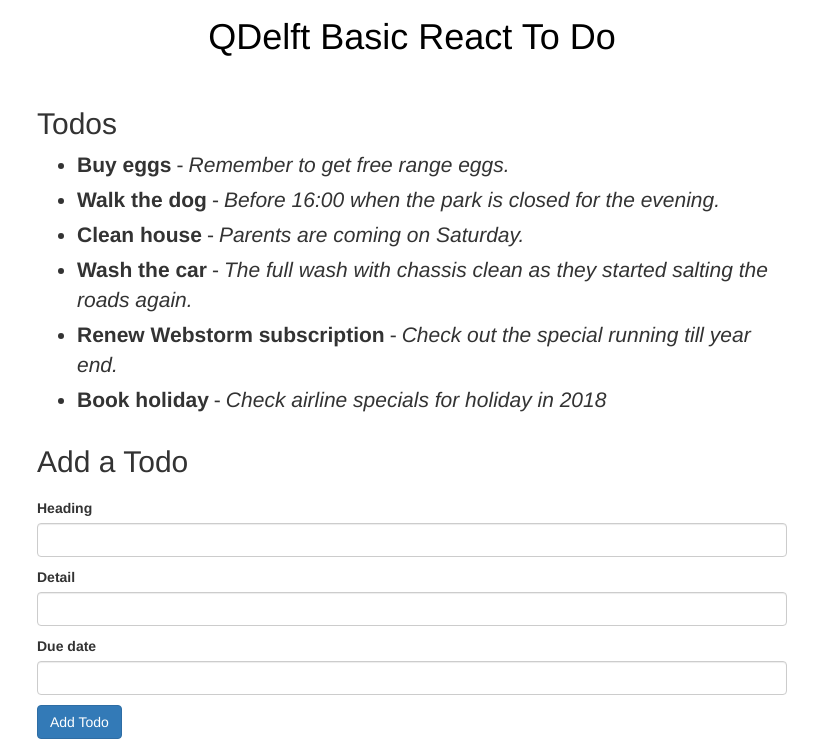
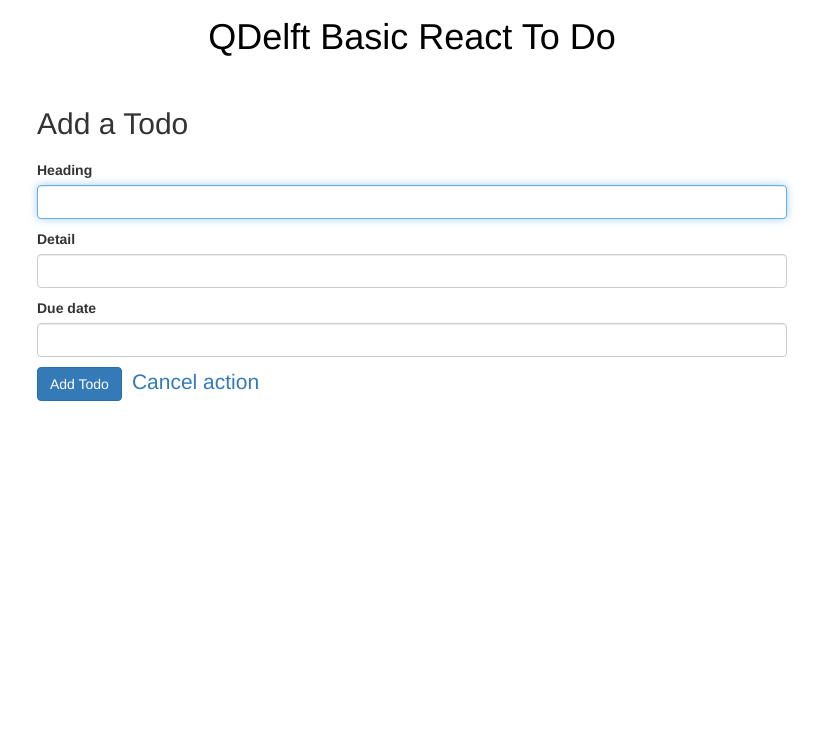
Before and after one commit to Nabeel-Mahmood/react-basics, a React app: page /todos/new in a window 1280 px wide. Shown: the part 103-842 px from the top of the page, without its empty margins (228-1051 px from the left). After the commit the page ends 800 px from the top, so only its background shows below. Built offline with nearby package versions, Linux system fonts and the light colour scheme.

Commit message:
[CHANGE]: Add solution for react router

```diff
--- a/package.json
+++ b/package.json
@@ -9,6 +9,7 @@
     "prop-types": "^15.6.0",
     "react": "^16.2.0",
     "react-dom": "^16.2.0",
+    "react-router-dom": "^4.2.2",
     "react-scripts": "1.0.17"
   },
   "scripts": {
--- a/src/components/App.js
+++ b/src/components/App.js
@@ -3,10 +3,13 @@ import '../../node_modules/bootstrap/dist/css/bootstrap.css';
 import logo from '../QDelft_logo.svg';
 import '../styles/App.css';
 import Todos from './todos/Todos';
+import AddTodo from './todos/AddTodo';
+import { BrowserRouter as Router, Route, Switch, Redirect } from 'react-router-dom';
 
 class App extends Component {
   render() {
     return (
+      <Router>
         <main>
           <div className="App container">
             <header className="App-header">
@@ -15,11 +18,16 @@ class App extends Component {
             </header>
             <div className="row">
               <div className="col-xs-12">
-              <Todos />
+                <Switch>
+                  <Route exact path="/todos" component={Todos} />
+                  <Route path="/todos/new" component={AddTodo} />
+                  <Redirect from="/" to="/todos" />
+                </Switch>
               </div>
             </div>
           </div>
         </main>
+      </Router>
     );
   }
 }
--- /dev/null
+++ b/src/components/todos/AddTodo.js
@@ -0,0 +1,48 @@
+import React, { Component } from 'react';
+import { addTodo } from '../../data/todoDataAsync';
+import EditTodo from './EditTodo';
+
+class Todos extends Component {
+  state = {
+    isSaving: false
+  };
+
+  componentDidMount() {
+    document.title = 'ODelft Basic Todo App | Add Todo';
+  }
+
+  onAddTodoHandler = todo => {
+    const { history } = this.props;
+    this.setState(
+      {
+        isSaving: true
+      },
+      () => {
+        addTodo(todo).then(todos => {
+          this.setState(
+            {
+              todos,
+              isSaving: false
+            },
+            () => {
+              history.push('/push');
+            }
+          );
+        });
+      }
+    );
+  };
+
+  render() {
+    const { isSaving } = this.state;
+    return (
+      <div className="row">
+        <div className="col-xs-offset-2 col-xs-8">
+          <EditTodo onAddTodo={this.onAddTodoHandler} isSaving={isSaving} />
+        </div>
+      </div>
+    );
+  }
+}
+
+export default Todos;
--- a/src/components/todos/EditTodo.js
+++ b/src/components/todos/EditTodo.js
@@ -1,6 +1,7 @@
 import PropTypes from 'prop-types';
 import React, { Component } from 'react';
 import classNames from 'classnames';
+import { NavLink } from 'react-router-dom';
 
 class EditTodo extends Component {
   static propTypes = {
@@ -13,6 +14,10 @@ class EditTodo extends Component {
     detail: '',
     dueDate: ''
   };
+
+  componentDidMount() {
+    this.focusInput.focus();
+  }
 
   componentWillReceiveProps(nextProps) {
     if (!nextProps.isSaving && this.props.isSaving) {
@@ -52,6 +57,9 @@ class EditTodo extends Component {
           <input
             name="heading"
             id="heading"
+            ref={input => {
+              this.focusInput = input;
+            }}
             className="form-control"
             onChange={this.onChangeHandler}
             value={heading}
@@ -78,6 +86,7 @@ class EditTodo extends Component {
           <button aria-busy={isSaving} type="submit" className={buttonClasses}>
             Add Todo
           </button>
+          <NavLink to="/todos">Cancel action</NavLink>
         </form>
       </section>
     );
--- a/src/components/todos/Todos.js
+++ b/src/components/todos/Todos.js
@@ -1,6 +1,6 @@
 import React, { Component } from 'react';
-import { addTodo, getTodos } from '../../data/todoDataAsync';
-import EditTodo from './EditTodo';
+import { NavLink } from 'react-router-dom';
+import { getTodos } from '../../data/todoDataAsync';
 import Todo from './Todo';
 
 class Todos extends Component {
@@ -17,31 +17,23 @@ class Todos extends Component {
         dataLoaded: true
       });
     });
+    document.title = 'ODelft Basic Todo App | Todos';
+    this.heading.focus();
   }
 
-  onAddTodoHandler = todo => {
-    this.setState(
-      {
-        isSaving: true
-      },
-      () => {
-        addTodo(todo).then(todos => {
-          this.setState({
-            todos,
-            isSaving: false
-          });
-        });
-      }
-    );
-  };
-
   render() {
-    const { dataLoaded, isSaving } = this.state;
+    const { dataLoaded } = this.state;
     return (
       <div className="row">
         <div className="col-xs-offset-2 col-xs-8">
           <section>
-            <h2>Todos</h2>
+            <h2
+              tabIndex="-1"
+              ref={heading => {
+                this.heading = heading;
+              }}>
+              Todos
+            </h2>
             {dataLoaded ? (
               <ul>
                 {this.state.todos.map(todo => <Todo key={todo.id} heading={todo.heading} detail={todo.detail} />)}
@@ -49,10 +41,8 @@ class Todos extends Component {
             ) : (
               <p className="loading">Todos loading...</p>
             )}
+            <NavLink to="/todos/new">Add new Todo</NavLink>
           </section>
-        </div>
-        <div className="col-xs-offset-2 col-xs-8">
-          <EditTodo onAddTodo={this.onAddTodoHandler} isSaving={isSaving} />
         </div>
       </div>
     );
--- a/src/styles/App.css
+++ b/src/styles/App.css
@@ -37,6 +37,7 @@ li span.todo-detail {
 
 button, label {
   margin-top: 10px;
+  margin-right: 10px;
 }
 
 p.loading {
@@ -65,3 +66,9 @@ button.spinner {
   border-top-color: #333;
   animation: spinner .6s linear infinite;
 }
+
+a {
+  padding-top: 10px;
+  font-size: 1.5em;
+  position: absolute;
+}
```
Also changed, not shown: README.md, 1 other file. Lines whose indentation alone changed are shown as unchanged.
